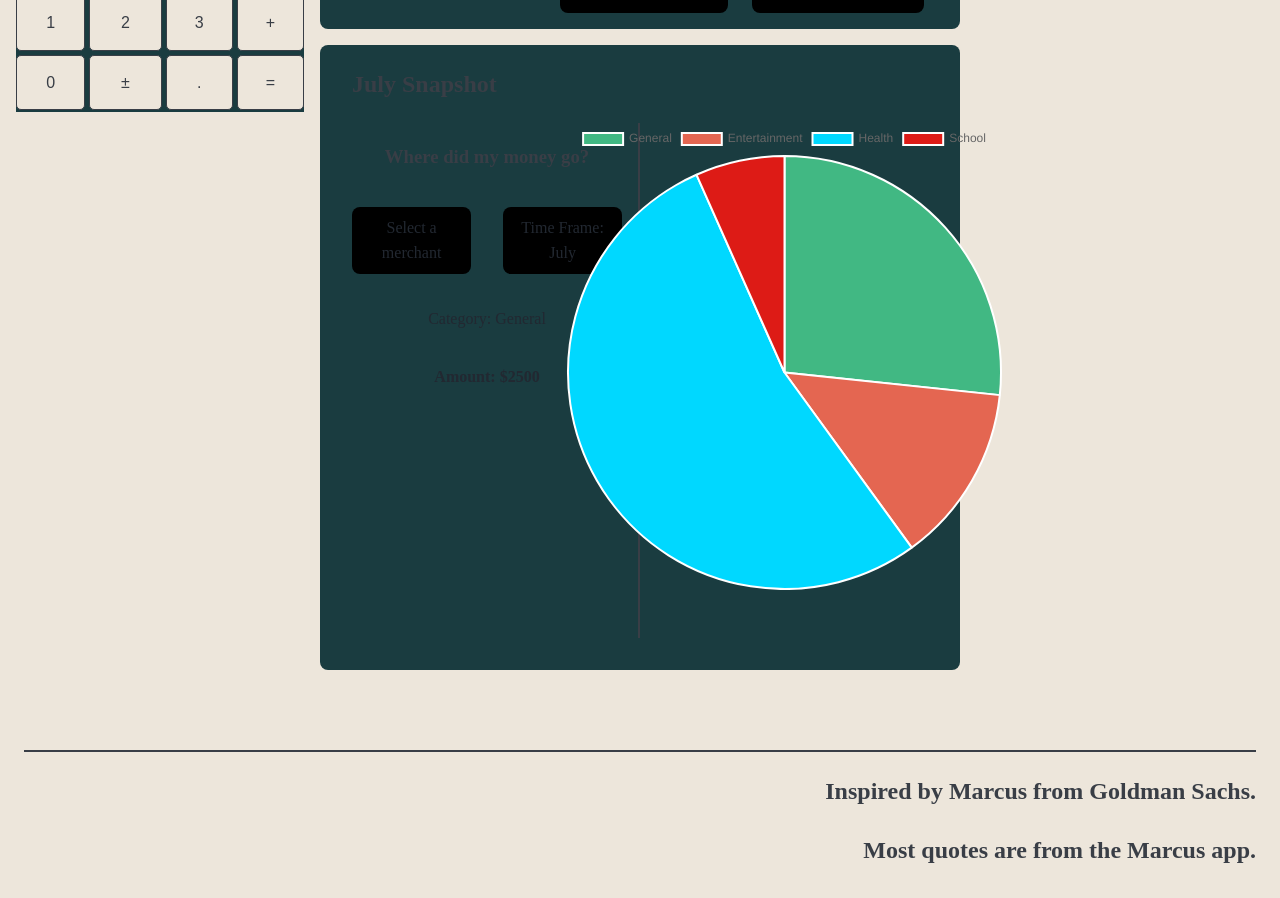
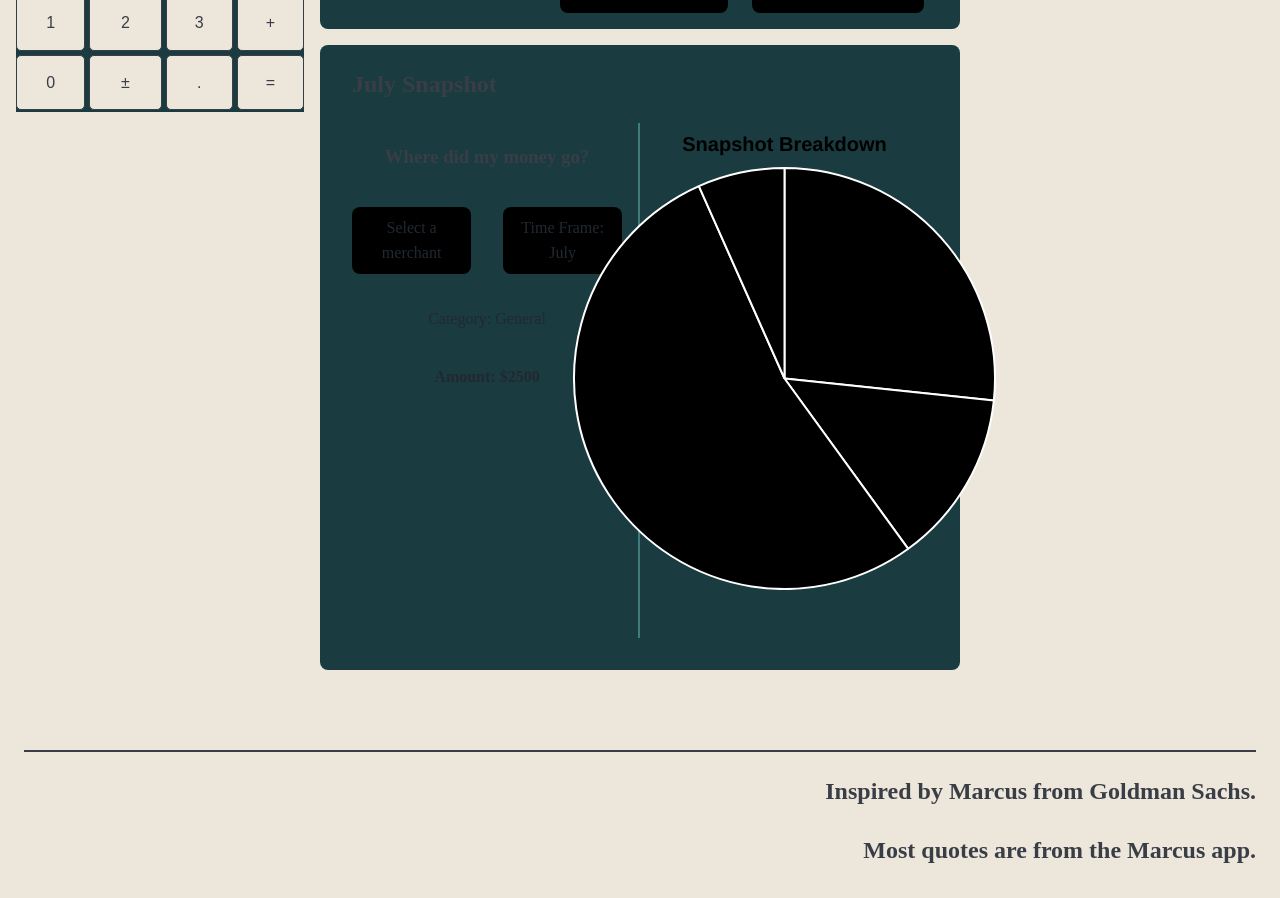
Before and after one commit to surgosan/finance-calculator, a Vue app in the folder client/: page / in a window 1280 px wide. Shown: the part 1040-1938 px from the top of the page. Built offline with nearby package versions, Linux system fonts and the light colour scheme.

Commit message:
Pie Chart Changes

```diff
--- a/client/src/assets/snapshot_data.js
+++ b/client/src/assets/snapshot_data.js
@@ -1,8 +1,14 @@
+const root = document.querySelector(':root');
+const text = getComputedStyle(root).getPropertyValue('--header');
+const accent = getComputedStyle(root).getPropertyValue('--accent');
+const background = getComputedStyle(root).getPropertyValue('--background-3');
+
 export const data = {
     labels: ['General', 'Entertainment', 'Health', 'School'],
     datasets: [
         {
-            backgroundColor: ['#41B883', '#E46651', '#00D8FF', '#DD1B16'],
+            backgroundColor: [background],
+            hoverBackgroundColor: [accent],
             data: [40, 20, 80, 10]
         }
     ]
@@ -10,5 +16,22 @@ export const data = {
 
 export const options = {
     responsive: false,
-    maintainAspectRatio: false
+    maintainAspectRatio: false,
+
+    plugins: {
+        title: {
+            display: true,
+            text: 'Snapshot Breakdown',
+            color: text,
+            font: {
+                size: '20'
+            }
+        },
+        legend: {
+            display: false,
+        },
+        tooltip: {
+           displayColors: false,
+        }
+    },
 }
--- a/client/src/views/HomeView.vue
+++ b/client/src/views/HomeView.vue
@@ -45,7 +45,7 @@
   </div>
 
   <teleport to="body" v-if="account_dialog || transaction_dialog">
-    <div id="dialog_shroud"></div>
+    <div id="dialog_shroud" @click="shroudToggle"></div>
   </teleport>
 
   <teleport to="body" v-if="account_dialog">
@@ -170,7 +170,7 @@
   <div class="transactions section">
     <h2>Latest Transactions</h2>
 
-    <transaction/>
+    <transaction class="transaction"/>
 
     <div class="button_row">
       <button class="section_button">All Transactions</button>
@@ -282,8 +282,8 @@
         <div class="dialog_column left_column">
           <h2>Info</h2>
 
-          <label class="dialog_label" for="transaction_name">Name</label>
-          <input type="text" id="transaction_name" maxlength="50" placeholder="Headphones">
+          <label class="dialog_label" for="transaction_name">Name or Merchant</label>
+          <input type="text" id="transaction_name" maxlength="50" placeholder="Headphones | Best Buy">
 
           <label class="dialog_label" for="transaction_date">Transaction Date</label>
           <input type="date" id="transaction_date">
@@ -330,13 +330,13 @@
 
 <script setup>
 import {onMounted, ref} from "vue";
-import { Chart as ChartJS, ArcElement, Tooltip, Legend } from 'chart.js';
+import { Chart as ChartJS, ArcElement, Tooltip, Legend, Title } from 'chart.js';
 import { Pie } from 'vue-chartjs';
 import {data, options} from '@/assets/snapshot_data';
 import Account_balance from "@/components/account_balance.vue";
 import Transaction from "@/components/transaction.vue";
 
-ChartJS.register(ArcElement, Tooltip, Legend);
+ChartJS.register(ArcElement, Tooltip, Legend, Title);
 
 const user_first_name = ref("Sergio");
 const quote_tile = ref("");
@@ -384,6 +384,8 @@ const toggleTransactions = () => {
     }, 1);
   }
 }
+
+const shroudToggle = () => { account_dialog.value = false; transaction_dialog.value = false;};
 
 
   const randomQuote = () => {
@@ -460,6 +462,15 @@ const transactionWidth = () => {
     background: var(--accent);
   }
 
+  .transaction {
+    transition: .5s;
+  }
+
+  .transaction:hover {
+    scale: 1.008;
+    translate: 0 -1px;
+  }
+
   .snapshot {
     padding-bottom: 2rem;
   }
@@ -498,7 +509,7 @@ const transactionWidth = () => {
     justify-content: center;
     align-content: center;
     padding-bottom: 3rem;
-    border-left: solid 2px var(--header);
+    border-left: solid 2px var(--accent);
   }
 
   .pie {
```
